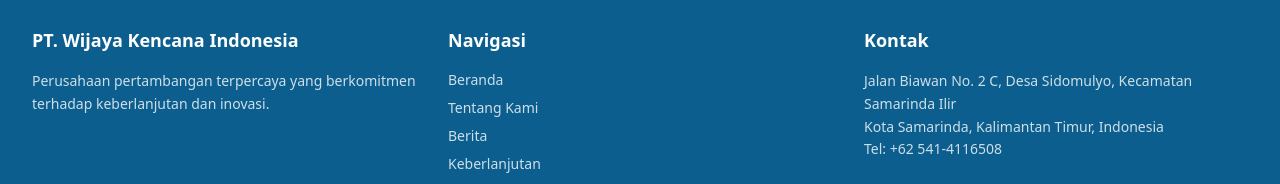
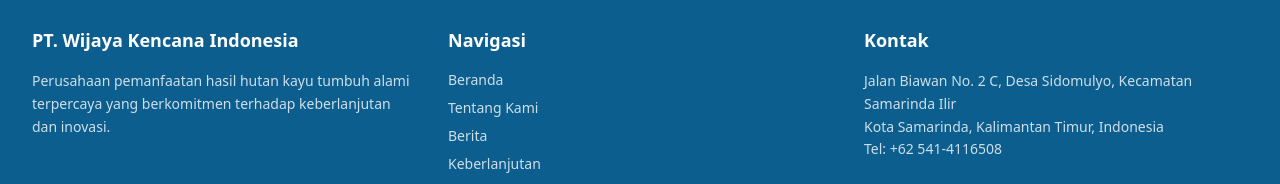
Before and after one commit to ArthaCorporation/WebsiteWKI, a Next.js app: page / in a window 1280 px wide. Shown: the part 1970-2154 px from the top of the page. Built offline with nearby package versions, Linux system fonts and the light colour scheme.

Commit message:
fixing footer
Signed-off-by: Your Name <Vickelsteins.santoso@gmail.com>

```diff
--- a/app/layout.tsx
+++ b/app/layout.tsx
@@ -26,7 +26,7 @@
               <div>
                 <h3 className="text-lg font-semibold mb-4">PT. Wijaya Kencana Indonesia</h3>
                 <p className="text-sm opacity-80 leading-relaxed">
-                  Perusahaan pertambangan terpercaya yang berkomitmen terhadap keberlanjutan dan inovasi.
+                  Perusahaan pemanfaatan hasil hutan kayu tumbuh alami terpercaya yang berkomitmen terhadap keberlanjutan dan inovasi.
                 </p>
               </div>
               <div>
```
Also changed, not shown: 1 other file (tests, documents, lock files or other folders).
